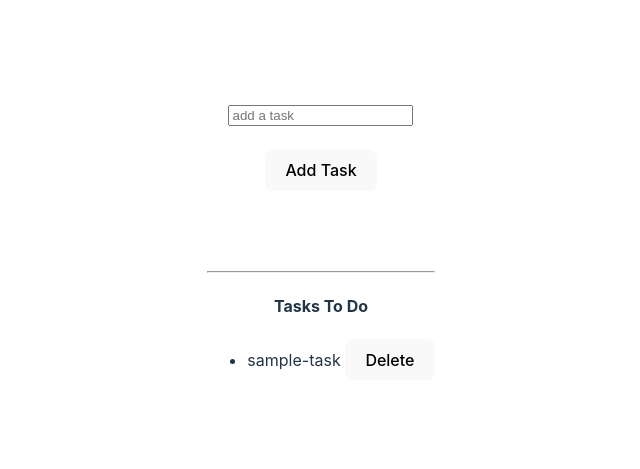
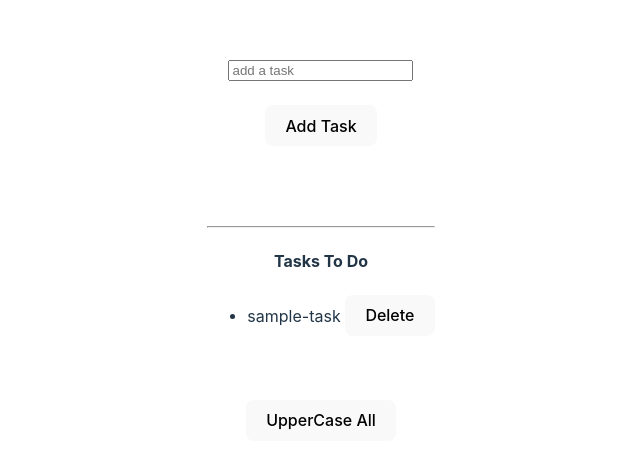
Before and after one commit to sid21-1/React, a React (Vite) app in the folder amazon component/: page / in a window 1280 px wide. Shown: the part 151-620 px from the top of the page, without its empty margins (319-959 px from the left). Built offline with nearby package versions, Linux system fonts and the light colour scheme.

Commit message:
adding upper case to the todo

```diff
--- a/amazon component/src/components/TodoList.jsx
+++ b/amazon component/src/components/TodoList.jsx
@@ -17,7 +17,18 @@
   };
 
   let deleteTodo = (id) => {
-    setTodos((prevTodos)=>todos.filter((prevTodos) => prevTodos.id != id));
+    setTodos((prevTodos) => todos.filter((prevTodos) => prevTodos.id != id));
+  };
+
+  let upperCaseAll = () => {
+    setTodos((todos) =>
+      todos.map((todo) => {
+        return {
+          ...todo,
+          task: todo.task.toUpperCase(),
+        };
+      })
+    );
   };
 
   return (
@@ -46,6 +57,9 @@
           </li>
         ))}
       </ul>
+      <br />
+      <br />
+      <button onClick={upperCaseAll}>UpperCase All</button>
     </div>
   );
 };
```
